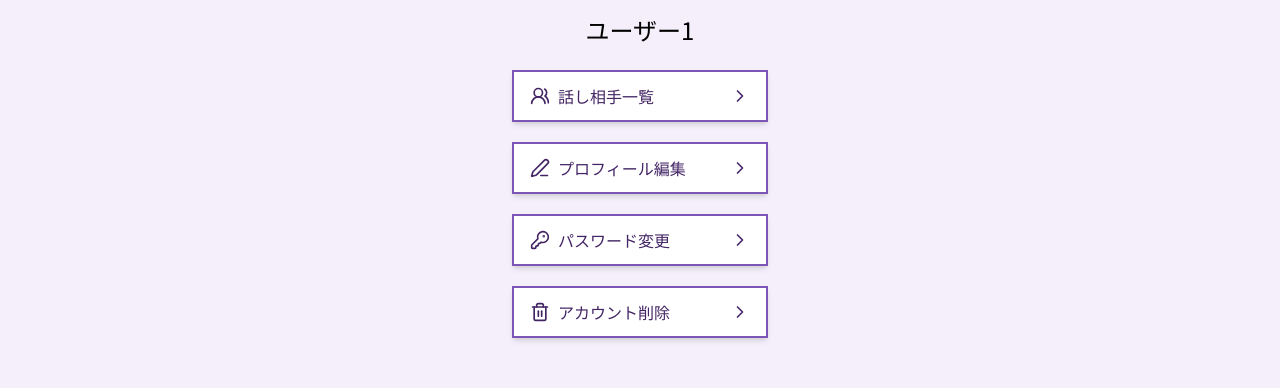
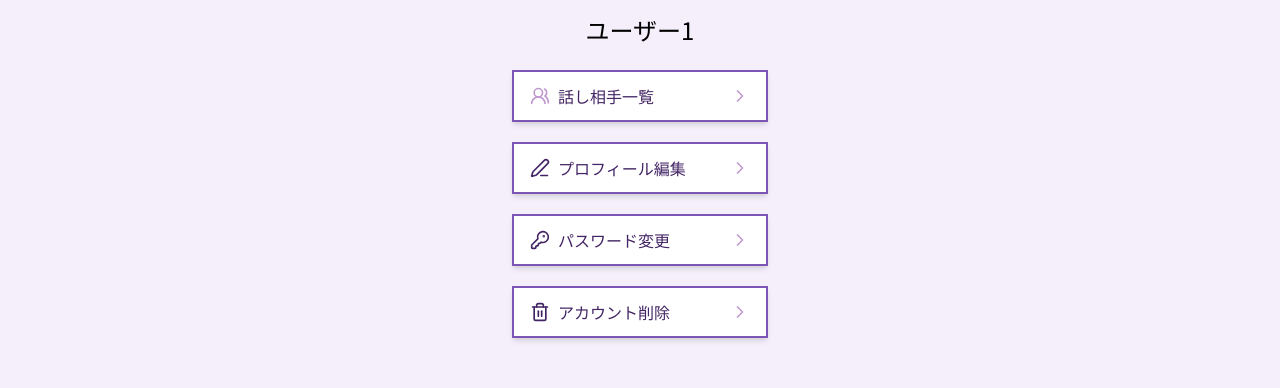
Before and after one commit to chell-uoxou/shion, a Next.js app in the folder frontend/: page /account in a window 1280 px wide. Shown: the part 210-598 px from the top of the page. Built offline with nearby package versions, Linux system fonts and the light colour scheme.

Commit message:
accountからaccount/friendsへの画面遷移

```diff
--- a/frontend/src/app/(app)/account/page.tsx
+++ b/frontend/src/app/(app)/account/page.tsx
@@ -1,5 +1,6 @@
 import Image from "next/image";
 import React from "react";
+import Link from "next/link";
 import {
   Edit3,
   Trash2,
@@ -52,7 +53,8 @@ export default function Page() {
   const buttons = [
     {
       label: "話し相手一覧",
-      leftIcon: <UsersRound size={20} className="color-brand-violet-2" />,
+      leftIcon: <UsersRound size={20} className="text-[var(--brand-violet-2)]" />,
+      href: "/account/friends",
     },
     {
       label: "プロフィール編集",
@@ -74,26 +76,36 @@ export default function Page() {
 
       {/* ボタン群 */}
       <div className="flex flex-col items-center mt-6 space-y-5">
-        {buttons.map((btn, index) => (
+        {buttons.map((btn, index) => {
+          const content = (
             <button
               key={index}
-            className="flex items-center justify-between w-64 px-4 py-3 rounded-lg shadow-md hover:shadow-lg transition"
+              className="flex items-center justify-between w-full px-4 py-3 rounded-lg shadow-md hover:shadow-lg transition"
               style={{
-              backgroundColor: "white", // 背景色
-              color: "var(--brand-violet-4)", // 文字色
-              border: "2px solid var(--brand-violet-3)", // 枠線
+                backgroundColor: "white",
+                color: "var(--brand-violet-4)",
+                border: "2px solid var(--brand-violet-3)",
               }}
             >
-            {/* 左アイコン + ラベル */}
               <div className="flex items-center gap-x-2">
                 <div>{btn.leftIcon}</div>
                 <span>{btn.label}</span>
               </div>
+              <ChevronRight className="text-[var(--brand-violet-2)]" size={20} />
+            </button>
+          );
 
-            {/* 右の矢印 */}
-            <ChevronRight className="color-brand-violet-2" size={20} />
-          </button>
-        ))}
+          return btn.href ? (
+            <Link key={index} href={btn.href} className="w-64">
+              {content}
+            </Link>
+          ) : (
+            <div key={index} className="w-64">
+              {content}
+            </div>
+          );
+        })}
+
       </div>
     </main>
   );
```
Lines whose indentation alone changed are shown as unchanged.
